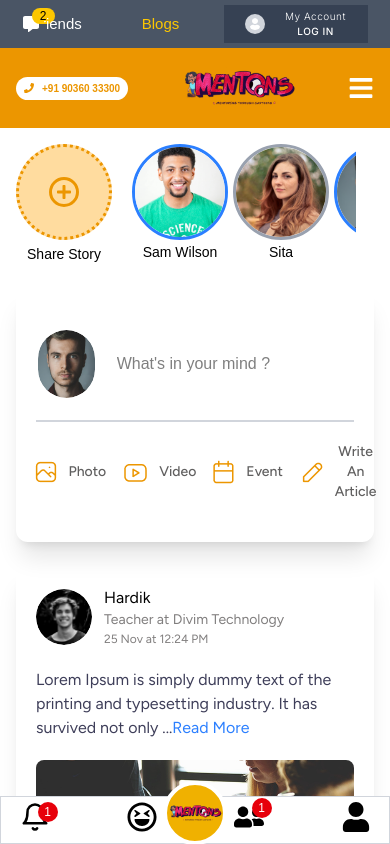
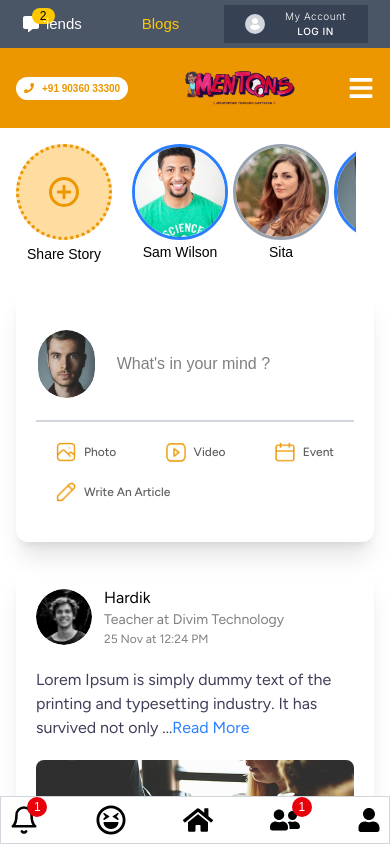
Before and after one commit to Devanps212/mentoons_frontend, a React (Vite) app: page /adda in a window 390 px wide. Shown: the top 844 px of the page. Built offline with nearby package versions, Linux system fonts and the light colour scheme; a web font is replaced by a local one.

Commit message:
adda responsive completed

```diff
--- a/src/components/adda/addPosts/addPosts.tsx
+++ b/src/components/adda/addPosts/addPosts.tsx
@@ -28,15 +28,19 @@ const AddPosts = () => {
           />
         </div>
         <hr className="border border-1 w-full border-gray-300" />
-        <div className="flex justify-between items-center gap-10 p-5 w-auto">
+        <div className="flex flex-wrap justify-between items-center gap-5 p-5 w-full">
           {PHOTO_POST.map(({ icon, purpose }, index) => (
             <button
-              className="outline-none flex items-center gap-3 cursor-pointer"
+              className="outline-none flex items-center gap-2 sm:gap-3 cursor-pointer"
               key={index}
               onClick={() => handlePost(purpose.toLowerCase())}
             >
-              <img src={icon} alt="addImage" className="object-fit" />
-              <span className="figtree text-sm font-medium text-[#605F5F]">
+              <img
+                src={icon}
+                alt="addImage"
+                className="w-5 h-5 sm:w-6 sm:h-6"
+              />
+              <span className="figtree text-xs sm:text-sm font-medium text-[#605F5F]">
                 {purpose}
               </span>
             </button>
--- a/src/components/adda/bottomNav/bottomNav.tsx
+++ b/src/components/adda/bottomNav/bottomNav.tsx
@@ -1,4 +1,9 @@
-import { FaRegLaughSquint, FaUser, FaUserFriends } from "react-icons/fa";
+import {
+  FaHome,
+  FaRegLaughSquint,
+  FaUser,
+  FaUserFriends,
+} from "react-icons/fa";
 import { FiBell } from "react-icons/fi";
 
 const BottomNav = ({
@@ -12,59 +17,40 @@ const BottomNav = ({
 }) => {
   return (
     <div className="md:hidden fixed bottom-0 left-0 w-full flex justify-around items-center gap-10 bg-white border border-gray-300 p-0 h-12">
-      <div className="relative group" onClick={() => setActive("notification")}>
-        <button className="relative outline-none cursor-pointer">
+      <div className="relative" onClick={() => setActive("notification")}>
+        <button className="relative outline-none cursor-pointer p-2">
           <FiBell className="text-3xl" />
-        </button>
-        <span className="absolute top-0 -right-2 w-5 h-5 bg-red-600 text-white text-xs flex items-center justify-center rounded-full">
-          1
-        </span>
-        <div className="absolute -top-10 -right-8 bg-gray-800 text-white text-sm px-3 py-1 rounded-md opacity-0 group-hover:opacity-100 transition-opacity duration-200">
-          Notification
-        </div>
-      </div>
-
-      <div
-        onClick={() => setActive("home")}
-        className="absolute -top-4 w-16 h-16 rounded-full bg-yellow-500 flex justify-center items-center z-10 border-4 border-white"
-      >
-        <img
-          src="/logo/ec9141ccd046aff5a1ffb4fe60f79316.png"
-          alt="Mentoons Icon"
-          className="w-full h-full object-contain rounded-full"
-        />
-      </div>
-      <div className="relative group" onClick={() => setActive("memeBanner")}>
-        <button className="relative outline-none cursor-pointer">
-          <FaRegLaughSquint className="text-3xl" />
-        </button>
-        <div className="absolute -top-10 -right-8 bg-gray-800 text-white text-sm px-3 py-1 whitespace-nowrap rounded-md opacity-0 group-hover:opacity-100 transition-opacity duration-200">
-          Banner & Meme
-        </div>
-      </div>
-
-      <div
-        className="relative group"
-        onClick={() => setActive("friendRequest")}
-      >
-        <button className="relative outline-none cursor-pointer">
-          <FaUserFriends className="text-3xl" />
-          <span className="absolute -top-1 -right-2 w-5 h-5 bg-red-600 text-white text-xs flex items-center justify-center rounded-full">
+          <span className="absolute top-0 -right-0 w-5 h-5 bg-red-600 text-white text-xs flex items-center justify-center rounded-full">
             1
           </span>
         </button>
-        <div className="absolute -top-10 -right-10 bg-gray-800 text-white text-sm px-3 py-1 whitespace-nowrap rounded-md opacity-0 group-hover:opacity-100 transition-opacity duration-200">
-          Friend Request
-        </div>
       </div>
 
-      <div className="relative group">
-        <button className="relative outline-none cursor-pointer">
-          <FaUser className="text-3xl" />
+      <div className="relative" onClick={() => setActive("memeBanner")}>
+        <button className="relative outline-none cursor-pointer p-2">
+          <FaRegLaughSquint className="text-3xl" />
         </button>
-        <div className="absolute -top-10 -right-5 bg-gray-800 text-white text-sm px-3 py-1 whitespace-nowrap rounded-md opacity-0 group-hover:opacity-100 transition-opacity duration-200">
-          Profile
-        </div>
+      </div>
+
+      <div className="relative" onClick={() => setActive("home")}>
+        <button className="relative outline-none cursor-pointer p-2">
+          <FaHome className="text-3xl" />
+        </button>
+      </div>
+
+      <div className="relative" onClick={() => setActive("friendRequest")}>
+        <button className="relative outline-none cursor-pointer p-2">
+          <FaUserFriends className="text-3xl" />
+          <span className="absolute -top-0 -right-1 w-5 h-5 bg-red-600 text-white text-xs flex items-center justify-center rounded-full">
+            1
+          </span>
+        </button>
+      </div>
+
+      <div>
+        <button className="outline-none cursor-pointer p-2">
+          <FaUser className="text-2xl" />
+        </button>
       </div>
     </div>
   );
--- a/src/components/adda/userStatus/userStatus.tsx
+++ b/src/components/adda/userStatus/userStatus.tsx
@@ -40,7 +40,7 @@ const UserStatus = () => {
   // }, []);
 
   return (
-    <div className="relative max-w-[95%]">
+    <section className="relative max-w-[95%]">
       <div className="flex w-full items-center gap-5 overflow-x-auto scrollbar-hide">
         <div className="flex flex-col justify-center items-center gap-1 flex-shrink-0">
           <label
@@ -100,7 +100,7 @@ const UserStatus = () => {
       {selectedUser && (
         <Status status={selectedUser} setStatus={() => setSelectedUser(null)} />
       )}
-    </div>
+    </section>
   );
 };
 
--- a/src/pages/adda.tsx
+++ b/src/pages/adda.tsx
@@ -18,21 +18,27 @@ const Adda = () => {
   useEffect(() => {
     window.scrollTo(0, 0);
 
-    const handleSize = () => {
-      setMobile(window.innerWidth < 768);
+    const handleResize = () => {
+      const mobileView = window.innerWidth < 768;
+
+      if (mobileView !== mobile) {
+        setActiveSection("home");
+      }
+
+      setMobile(mobileView);
     };
 
-    window.addEventListener("resize", handleSize);
+    window.addEventListener("resize", handleResize);
 
-    return () => window.removeEventListener("resize", handleSize);
-  }, []);
+    return () => window.removeEventListener("resize", handleResize);
+  }, [mobile]);
 
   return (
     <>
-      <div className="flex justify-center items-start w-full p-4 sm:p-6 gap-4 sm:gap-8">
+      <main className="flex justify-center items-start w-full p-4 sm:p-6 gap-4 sm:gap-8">
         <div className="flex flex-col w-full gap-6 sm:gap-8">
           <UserStatus />
-          <div className="grid grid-cols-1 sm:grid-cols-3 lg:grid-cols-4 gap-4 sm:gap-6 w-full">
+          <div className="grid grid-cols-1 md:grid-cols-3 lg:grid-cols-4 gap-4 sm:gap-6 w-full">
             <div className="hidden lg:flex col-span-1 items-start justify-start p-4 bg-white rounded-lg shadow-xl h-fit">
               <FounderNote scroll={true} />
             </div>
@@ -63,7 +69,7 @@ const Adda = () => {
                   <AddPosts />
                   <Posts />
                 </div>
-                <div className="col-span-1 flex flex-col gap-6 hidden md:block">
+                <div className="col-span-1 flex flex-col gap-6">
                   <div className="shadow-lg p-2 md:p-4 rounded-lg bg-white">
                     <FriendRequest />
                   </div>
@@ -74,7 +80,7 @@ const Adda = () => {
             )}
           </div>
         </div>
-      </div>
+      </main>
       <BottomNav setActive={setActiveSection} />
     </>
   );
--- a/src/pages/home.tsx
+++ b/src/pages/home.tsx
@@ -6,14 +6,14 @@ import NewsSubscription from "../components/home/newsSubscription/newsSubscripti
 
 const Home = () => {
   return (
-    <div className="relative py-10 h-auto overflow-x-hidden overflow-y-hidden">
+    <main className="relative py-10 h-auto overflow-x-hidden overflow-y-hidden">
       <div className="absolute top-0 left-1/4 w-[729.07px] h-[1943.73px] bg-[#FFE0BA] rounded-full -translate-x-1/2 blur-3xl z-[-1]"></div>
       <Banner />
       <AddaHomeSection />
       <Community />
       <Membership />
       <NewsSubscription />
-    </div>
+    </main>
   );
 };
 
```
